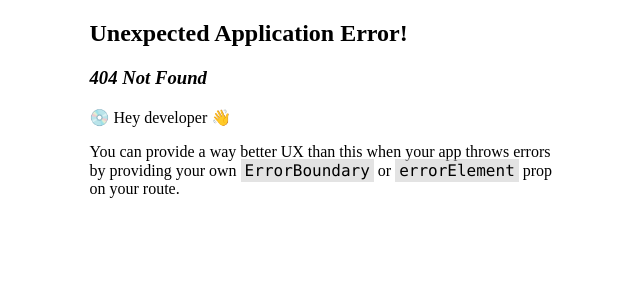
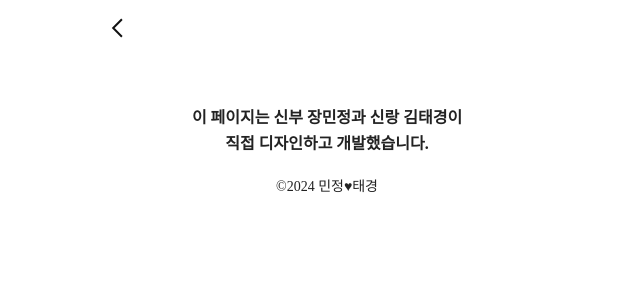
Before and after one commit to scd7896/mobile-invitation, a React (Create React App) app: page /story in a window 1280 px wide. Before the commit this address had no page. Shown: the top 300 px of the page, without its empty margins (313-953 px from the left). Built offline with nearby package versions, Linux system fonts and the light colour scheme; a web font is replaced by a local one.

Commit message:
우리들의 이야기 헤더 작성

```diff
--- a/src/App.tsx
+++ b/src/App.tsx
@@ -1,11 +1,16 @@
 import { RouterProvider, createBrowserRouter } from "react-router-dom";
 import MobileLayout from "./layout/MobileLayout";
 import Main from "./pages/Main";
+import Story from "./pages/Story";
 
 const router = createBrowserRouter([
   {
     path: "/",
     element: <Main />,
+  },
+  {
+    path: "/story",
+    element: <Story />,
   },
 ]);
 
--- a/src/components/ToStroyBanner.tsx
+++ b/src/components/ToStroyBanner.tsx
@@ -1,6 +1,9 @@
+import { useNavigate } from "react-router-dom";
 import styles from "./ToStroyBanner.module.css";
 import ArrowIcon from "./icon/ArrowIcon";
 const ToStoryBanner = () => {
+  const navigate = useNavigate();
+
   return (
     <div className={styles.wrapper}>
       <section className={styles.title}>
@@ -15,7 +18,12 @@ const ToStoryBanner = () => {
           그랬는데 둘이 어떻게 결혼까지 하게 된 걸까요? 둘의 이야기가 궁금하다면
           확인해보세요!
         </div>
-        <div className={styles.link}>
+        <div
+          className={styles.link}
+          onClick={() => {
+            navigate("/story");
+          }}
+        >
           둘의 이야기 보기
           <ArrowIcon />
         </div>
--- /dev/null
+++ b/src/components/story/StoryHeader.module.css
@@ -0,0 +1,31 @@
+.wrapper {
+  display: flex;
+  flex-direction: column;
+  position: sticky;
+  left: 0;
+  top: 0;
+}
+
+.button {
+  display: flex;
+  justify-content: center;
+  align-items: center;
+  width: 56px;
+  height: 56px;
+}
+
+.button svg {
+  width: 32px;
+  height: 32px;
+}
+
+.progress_bar {
+  width: 100%;
+  height: 1px;
+}
+
+.progress {
+  background-color: #eee;
+  width: 0%;
+  height: 1px;
+}
--- /dev/null
+++ b/src/components/story/StoryHeader.tsx
@@ -0,0 +1,47 @@
+import { useEffect, useRef } from "react";
+import styles from "./StoryHeader.module.css";
+
+const StoryHeader = () => {
+  const refProgress = useRef<HTMLDivElement>(null);
+
+  useEffect(() => {
+    const scrollEvent = (e: Event) => {
+      const body = document.body;
+      const scrollHeight = body.scrollHeight;
+      const scrollRealHeight = scrollHeight - window.innerHeight;
+      const scrollPercent = (window.scrollY / scrollRealHeight) * 100;
+      const textPercent = Math.round(scrollPercent);
+      refProgress.current?.style.setProperty("width", `${textPercent}%`);
+    };
+    window.addEventListener("scroll", scrollEvent);
+
+    return () => {
+      window.removeEventListener("scroll", scrollEvent);
+    };
+  }, []);
+  return (
+    <header className={styles.wrapper}>
+      <div className={styles.button}>
+        <svg
+          xmlns="http://www.w3.org/2000/svg"
+          width="32"
+          height="32"
+          viewBox="0 0 32 32"
+          fill="none"
+        >
+          <path
+            d="M19.2002 8L11.2002 16L19.2002 24"
+            stroke="#111111"
+            stroke-width="2"
+            stroke-linecap="square"
+          />
+        </svg>
+      </div>
+      <div className={styles.progress_bar}>
+        <div ref={refProgress} className={styles.progress} />
+      </div>
+    </header>
+  );
+};
+
+export default StoryHeader;
--- /dev/null
+++ b/src/pages/Story.tsx
@@ -0,0 +1,13 @@
+import Footer from "../components/Footer";
+import StoryHeader from "../components/story/StoryHeader";
+
+const Story = () => {
+  return (
+    <div>
+      <StoryHeader />
+      <Footer />
+    </div>
+  );
+};
+
+export default Story;
```
